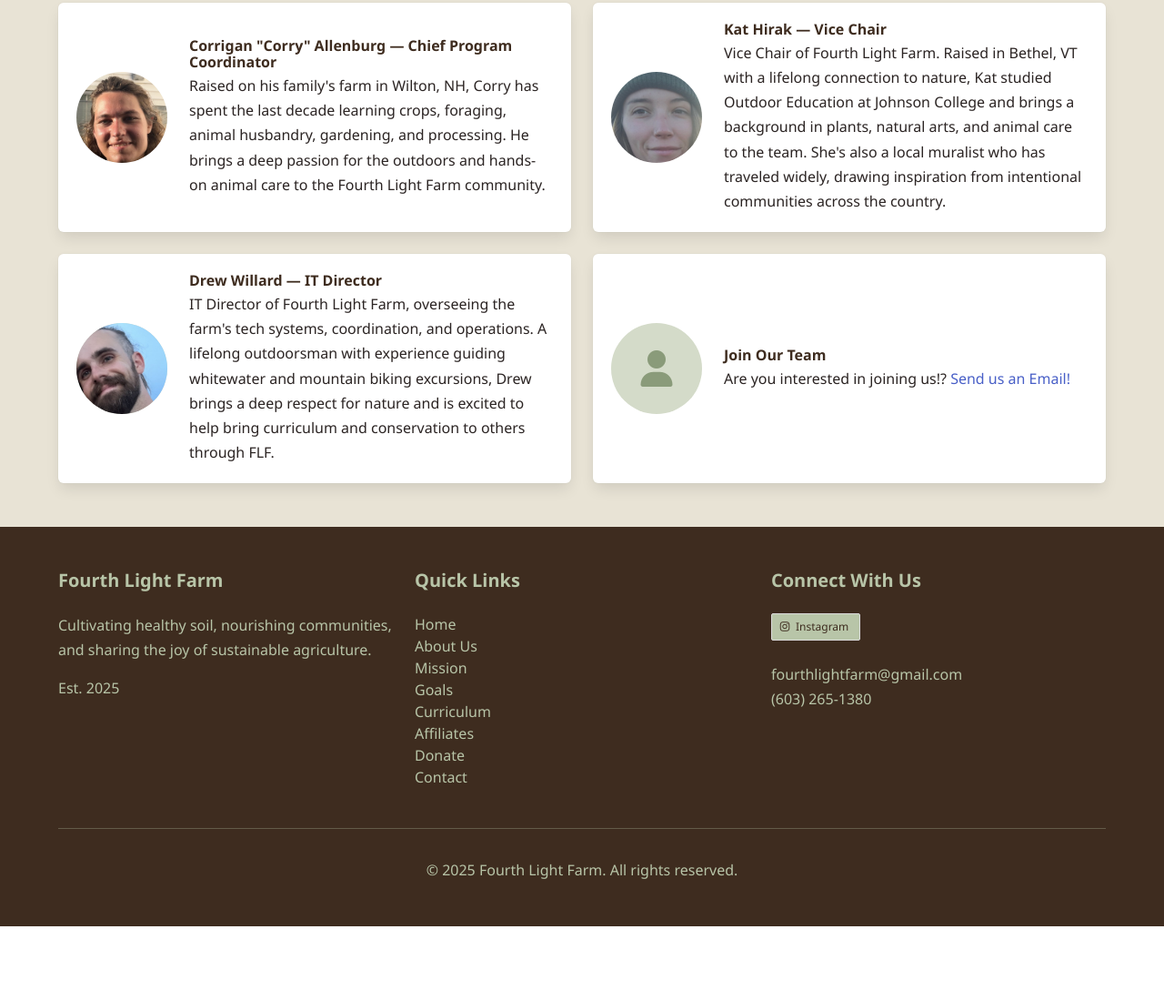
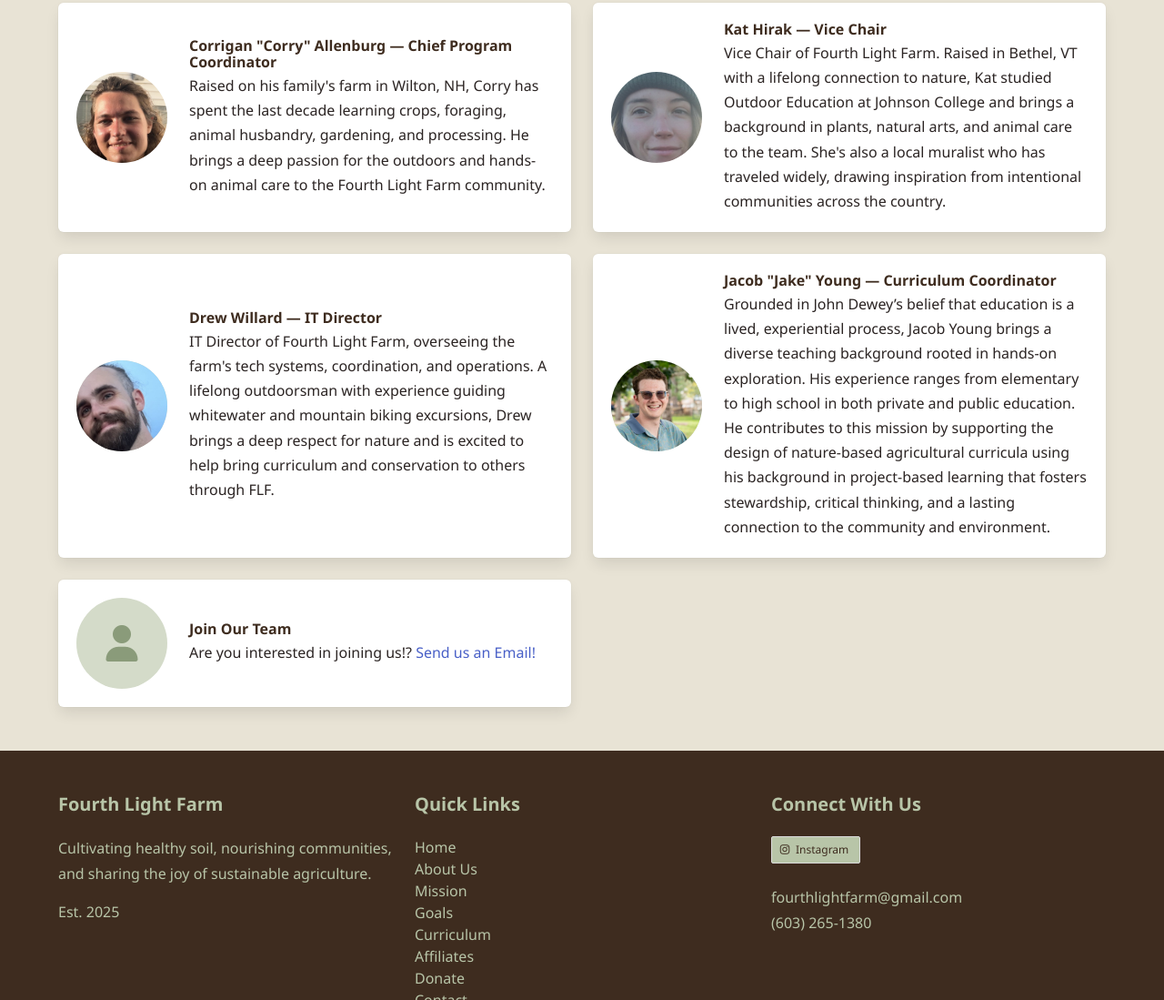
Before and after one commit to dwilla/flf, a plain HTML site: page about.html in a window 1280 px wide. Shown: the part 856-1955 px from the top of the page at 91% size. Before the commit the page ends 1874 px from the top, so only its background shows below. Drawn offline with nearby package versions, Linux system fonts and the light colour scheme.

Commit message:
Add Jake Young (Curriculum Coordinator) to About page team
Co-Authored-By: Claude Sonnet 5.5 <noreply@anthropic.com>

```diff
--- a/about.html
+++ b/about.html
@@ -182,6 +182,26 @@
         <div class="column is-6">
           <div class="box is-flex is-align-items-center" style="background-color: white; gap: 1.5rem; height: 100%;">
             <div
+              style="flex-shrink: 0; width: 100px; height: 100px; border-radius: 50%; overflow: hidden; background-color: var(--flf-light-green);">
+              <img src="team-photos/jake-young.jpg" alt="Jacob &quot;Jake&quot; Young"
+                style="width: 100%; height: 100%; object-fit: cover;">
+            </div>
+            <div>
+              <h3 class="title is-6 has-text-earth mb-1">Jacob "Jake" Young &mdash; Curriculum Coordinator</h3>
+              <p class="mb-0">Grounded in John Dewey&rsquo;s belief that education is a lived, experiential process,
+                Jacob Young brings a diverse teaching background rooted in hands-on exploration. His experience ranges
+                from elementary to high school in both private and public education. He contributes to this mission by
+                supporting the design of nature-based agricultural curricula using his background in project-based
+                learning that fosters stewardship, critical thinking, and a lasting connection to the community and
+                environment.</p>
+            </div>
+          </div>
+        </div>
+
+        <!-- Team Member 7 (Join Our Team) -->
+        <div class="column is-6">
+          <div class="box is-flex is-align-items-center" style="background-color: white; gap: 1.5rem; height: 100%;">
+            <div
               style="flex-shrink: 0; width: 100px; height: 100px; border-radius: 50%; background-color: var(--flf-light-green); display: flex; align-items: center; justify-content: center;">
               <i class="fas fa-user" style="font-size: 2.5rem; color: var(--flf-medium-green);"></i>
             </div>
```
Also changed, not shown: team-photos/jake-young.jpg (added).
